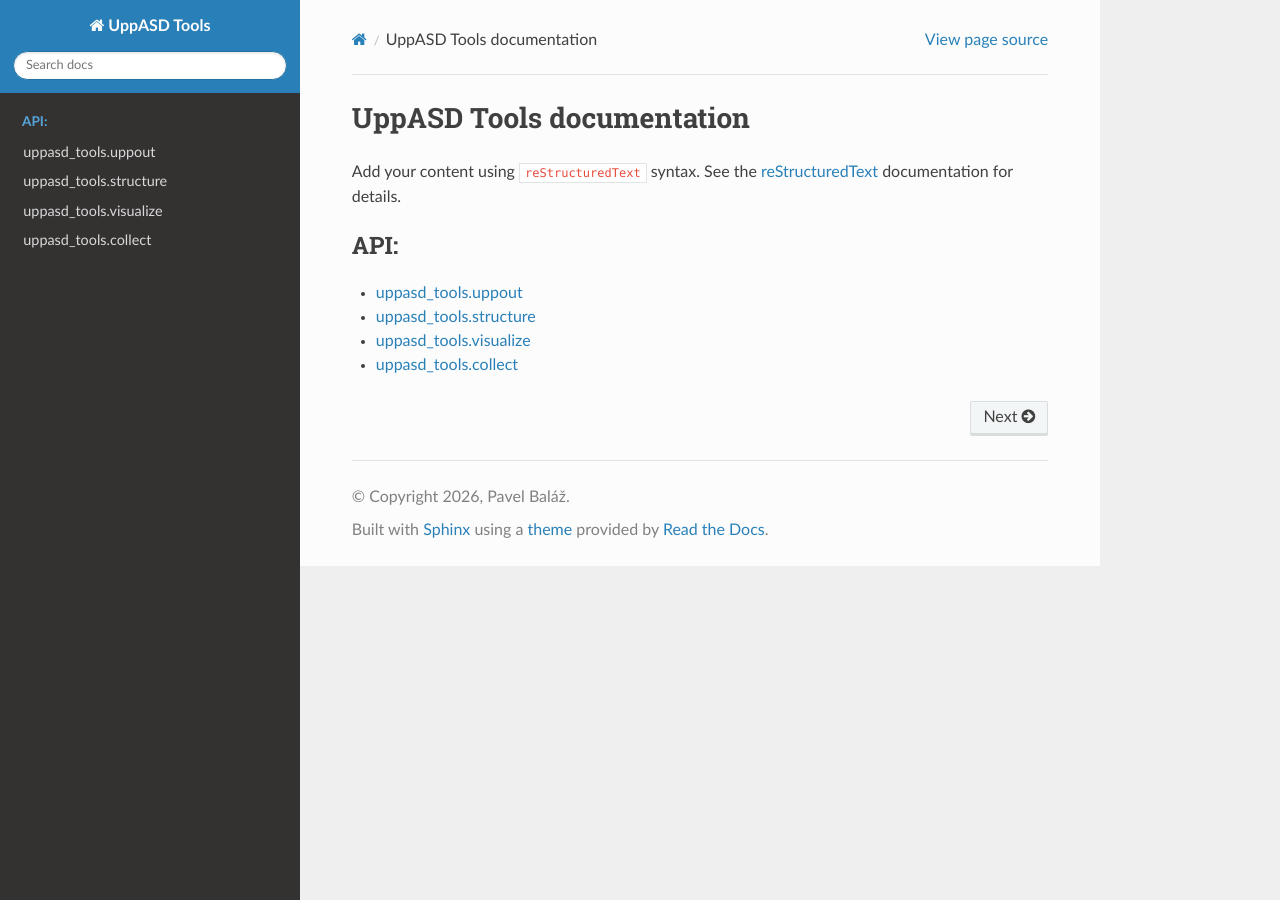
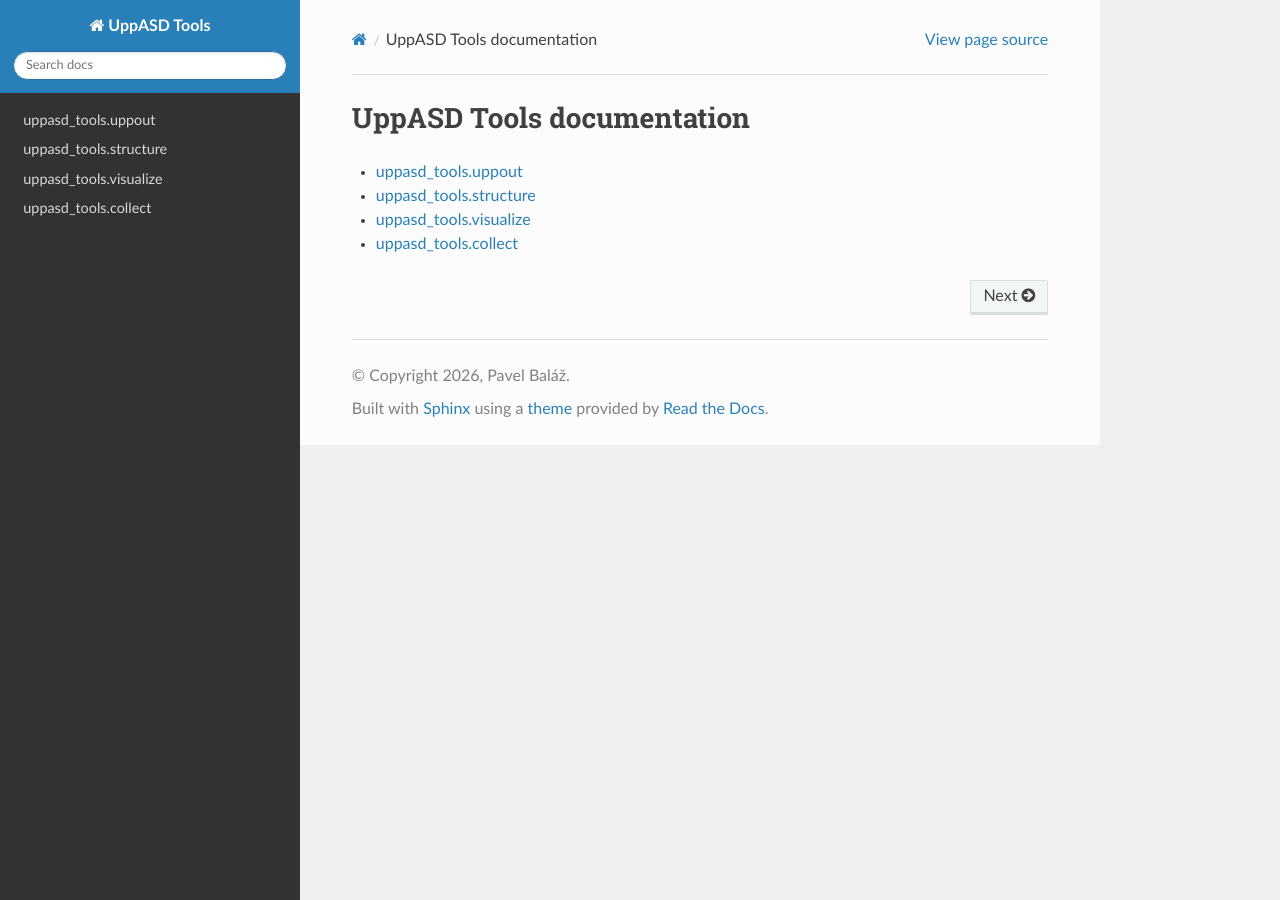
Before and after one commit to LLapsus/uppasd_tools, a Sphinx documentation site: the page built from docs/source/index.rst, in a window 1280 px wide. Built offline with Sphinx 7.4.7 and the Read the Docs theme 3.1.0, drawn with Linux system fonts in a browser that asks for light colours.

Commit message:
Remove unnecessary content and caption from index.rst

```diff
--- a/docs/source/index.rst
+++ b/docs/source/index.rst
@@ -6,14 +6,8 @@
 UppASD Tools documentation
 ==========================
 
-Add your content using ``reStructuredText`` syntax. See the
-`reStructuredText <https://www.sphinx-doc.org/en/master/usage/restructuredtext/index.html>`_
-documentation for details.
-
-
 .. toctree::
    :maxdepth: 1
-   :caption: API:
 
    uppout
    structure
```
